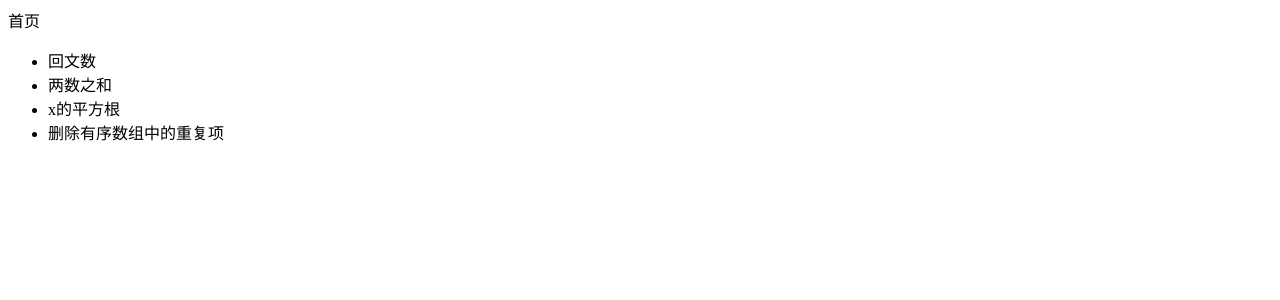
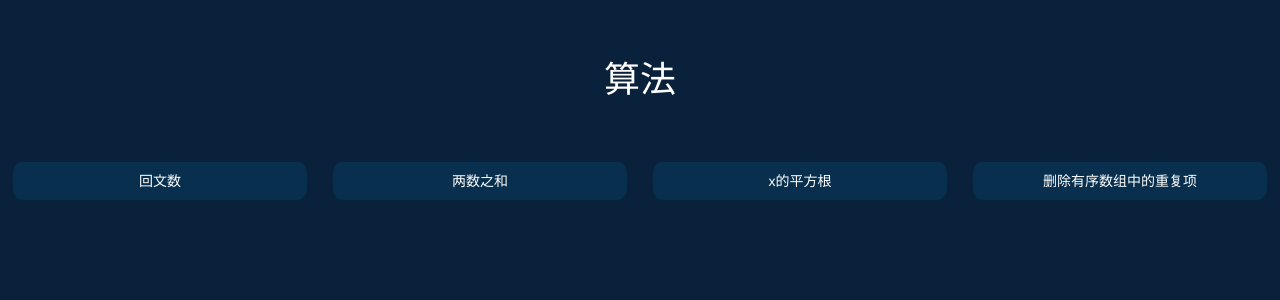
Before and after one commit to cldugujian/admin-algorithm, a Vue app: page / in a window 1280 px wide. Shown: the top 300 px of the page. Built offline with nearby package versions, Linux system fonts and the light colour scheme.

Commit message:
1. 合并家中的代码
2. 处理空格报错

```diff
--- a/src/App.vue
+++ b/src/App.vue
@@ -9,3 +9,75 @@ export default {
   name: 'App',
 }
 </script>
+
+<style>
+  html, body, div, span, applet, object, iframe,
+  h1, h2, h3, h4, h5, h6, p, blockquote, pre,
+  a, abbr, acronym, address, big, cite, code,
+  del, dfn, em, font, img, ins, kbd, q, s, samp,
+  small, strike, strong, sub, sup, tt, var,
+  dl, dt, dd, ol, ul, li,
+  fieldset, form, label, legend,
+  table, caption, tbody, tfoot, thead, tr, th, td,
+  button,input,select,option,textarea,i,
+  main,header,menu,nav,article,section,aside,footer,video,canvas{
+    border: 0;
+    background: transparent;
+    color: #fff;
+    font-family: Helvetica,Arial sans-serif;
+    font-size: initial;
+    font-style: normal;
+    font-weight: normal;
+    line-height:inherit;
+    list-style: none;
+    margin: 0;
+    outline: 0;
+    padding: 0;
+    resize: none;
+    text-decoration: none;
+    vertical-align: baseline;
+    box-sizing: border-box;
+    -webkit-appearance: none;
+    -moz-appearance: none;
+    appearance: none;
+    box-shadow: none;
+  }
+  main,header,nav,article,section,aside,footer,video,canvas,
+  button,input,select,option,textarea,i,img,a{
+    display: block;
+  }
+  button,a{
+    cursor: pointer;
+  }
+  img{
+    max-width: 100%;
+  }
+  body,html{
+    background: #09213a;
+  }
+
+  /* flex布局 */
+  .flex_keep_self{
+    flex-grow: 0;
+    flex-shrink: 0;
+  }
+  .flex,
+  .flex_center,
+  .flex_around,
+  .flex_between{
+    display: -webkit-flex;
+    display: flex;
+  }
+  .flex_center{
+    align-items: center;
+    justify-content: center;
+  }
+  .flex_around{
+    align-items: center;
+    justify-content: space-around;
+  }
+  .flex_between{
+    align-items: center;
+    justify-content: space-between;
+  }
+</style>
--- a/src/router/index.js
+++ b/src/router/index.js
@@ -11,7 +11,7 @@ const router = createRouter({
   history:routerHistory,
   routes:[
 
-    { path:'/',name:'home-index',component:homeIndex },
+    { path:'/',name:'home-index',component:homeIndex, },
     { path:'/is-palindrome',name:'is-palindrome',component:isPalindrome },
     { path:'/two-sum',name:'two-sum',component:twoSum },
     { path:'/my-sqrt',name:'my-sqrt',component:mySqrt },
--- a/src/views/home-index.vue
+++ b/src/views/home-index.vue
@@ -1,35 +1,64 @@
 <template>
-    <main>
-        首页
+  <main class="home">
+    <h1 class="home-title">算法</h1>
+    <ul class="home-main flex">
+      <li class="home-list" @click="goJump('is-palindrome')">回文数</li>
+      <li class="home-list" @click="goJump('two-sum')">两数之和</li>
+      <li class="home-list" @click="goJump('my-sqrt')">x的平方根</li>
+      <li class="home-list" @click="goJump('remove-duplicates')">删除有序数组中的重复项</li>
+    </ul>
 
-        <ul>
-            <li @click="goJump('is-palindrome')">回文数</li>
-            <li @click="goJump('two-sum')">两数之和</li>
-            <li @click="goJump('my-sqrt')">x的平方根</li>
-            <li @click="goJump('remove-duplicates')">删除有序数组中的重复项</li>
-        </ul>
+    <router-view></router-view>
 
-    </main>
+  </main>
 </template>
 
 <script>
-  import { defineComponent } from 'vue'
+  import {defineComponent} from 'vue'
+
   export default defineComponent({
     name: 'home-index',
-    props:{
-
-    },
-    methods:{
-      goJump(routerName){
+    props: {},
+    methods: {
+      goJump(routerName) {
         this.$router.push(routerName);
       },
     },
-    created(){
+    created() {
 
     },
   });
 </script>
 
 <style scoped lang="scss">
+  .home {
+    width: 100%;
+    margin-top: 50px;
+    margin-left: auto;
+    margin-right: auto;
+  }
+  .home-main{
+    flex-wrap: wrap;
+    margin-top:40px;
+  }
+  .home-title {
+    display: block;
+    width: 100%;
+    font-size: 36px;
+    text-align: center;
+  }
 
+  .home-list {
+    width: 23%;
+    font-size: 14px;
+    margin-top: 20px;
+    margin-left:1%;
+    margin-right:1%;
+    line-height: 38px;
+    text-align: center;
+    background: rgba(0, 162, 255, 0.1);
+    border-radius: 10px;
+    transition: all 0.5s;
+    cursor: pointer;
+  }
 </style>
--- a/src/views/my-sqrt.vue
+++ b/src/views/my-sqrt.vue
@@ -1,13 +1,13 @@
 <template>
   <main>
 
-    给你一个非负整数 x ，计算并返回 x 的 算术平方根 。<br>
+    给你一个非负整数x，计算并返回x的 算术平方根 。<br>
     <br>
     由于返回类型是整数，结果只保留 整数部分 ，小数部分将被 舍去 。<br>
     <br>
     注意：不允许使用任何内置指数函数和算符，例如 pow(x, 0.5) 或者 x ** 0.5 。<br>
     <br>
-     <br>
+    <br>
     <br>
     示例 1：<br>
     <br>
--- a/src/views/remove-duplicates.vue
+++ b/src/views/remove-duplicates.vue
@@ -3,9 +3,9 @@
 
     给你一个 升序排列 的数组 nums ，请你 原地 删除重复出现的元素，使每个元素 只出现一次 ，返回删除后数组的新长度。元素的 相对顺序 应该保持 一致 。<br>
     <br>
-    由于在某些语言中不能改变数组的长度，所以必须将结果放在数组nums的第一部分。更规范地说，如果在删除重复项之后有 k 个元素，那么 nums 的前 k 个元素应该保存最终结果。<br>
+    由于在某些语言中不能改变数组的长度，所以必须将结果放在数组nums的第一部分。更规范地说，如果在删除重复项之后有k个元素，那么nums的前k个元素应该保存最终结果。<br>
     <br>
-    将最终结果插入 nums 的前 k 个位置后返回 k 。<br>
+    将最终结果插入nums的前 k 个位置后返回 k 。<br>
     <br>
     不要使用额外的空间，你必须在 原地 修改输入数组 并在使用 O(1) 额外空间的条件下完成。<br>
     <br>
--- a/src/views/two-sum.vue
+++ b/src/views/two-sum.vue
@@ -1,7 +1,7 @@
 <template>
   <main>
 
-    给定一个整数数组 nums 和一个整数目标值 target，请你在该数组中找出 和为目标值 target  的那 两个 整数，并返回它们的数组下标。<br>
+    给定一个整数数组nums和一个整数目标值target，请你在该数组中找出和为目标值target的那两个整数，并返回它们的数组下标。<br>
     <br>
     你可以假设每种输入只会对应一个答案。但是，数组中同一个元素在答案里不能重复出现。<br>
     <br>
```
Also changed, not shown: 1 other file (tests, documents, lock files or other folders).
